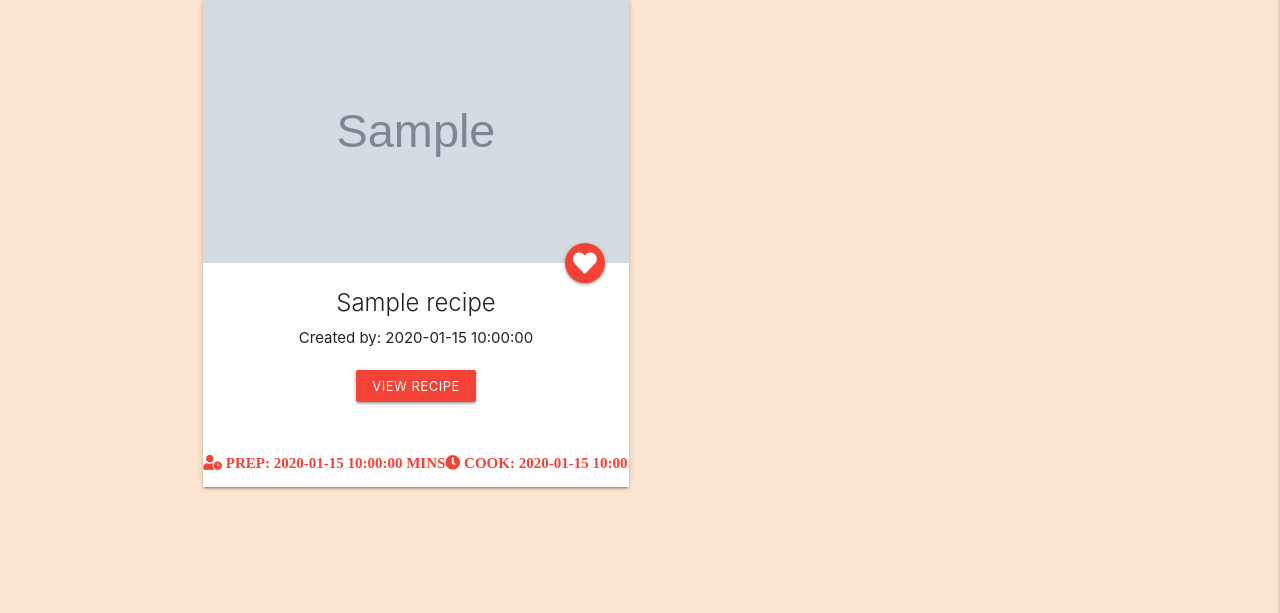
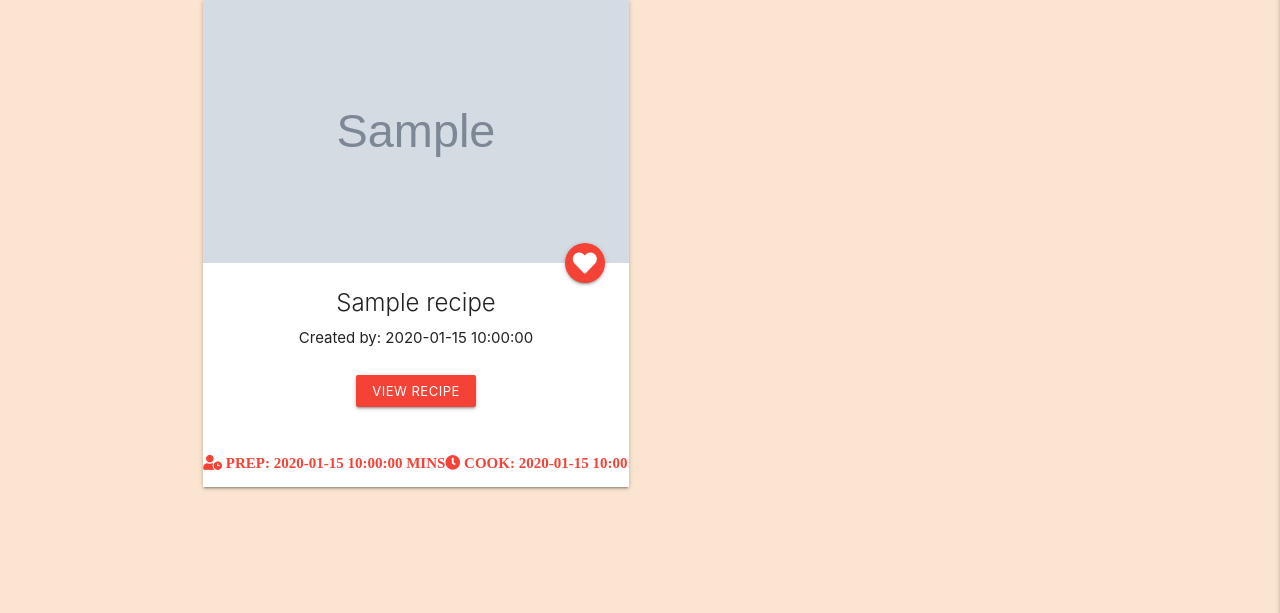
Before and after one commit to paulvmking/Pal-lette, a Flask app: page / in a window 1280 px wide. Shown: the part 187-800 px from the top of the page. Run offline with Flask 2, Linux system fonts and the light colour scheme; grey boxes marked "Sample" are stand-in pictures; a database or web service that is not in the repository returns one stand-in record (values such as "Sample title"); some libraries are stand-ins or nearby versions.

Commit message:
Added margin to buttons to aid appearance

```diff
--- a/static/css/style.css
+++ b/static/css/style.css
@@ -12,6 +12,10 @@ body {
 
 a {
     color: inherit;
+}
+
+.btn-small {
+    margin: 5px;
 }
 
 .card-panel {
```
